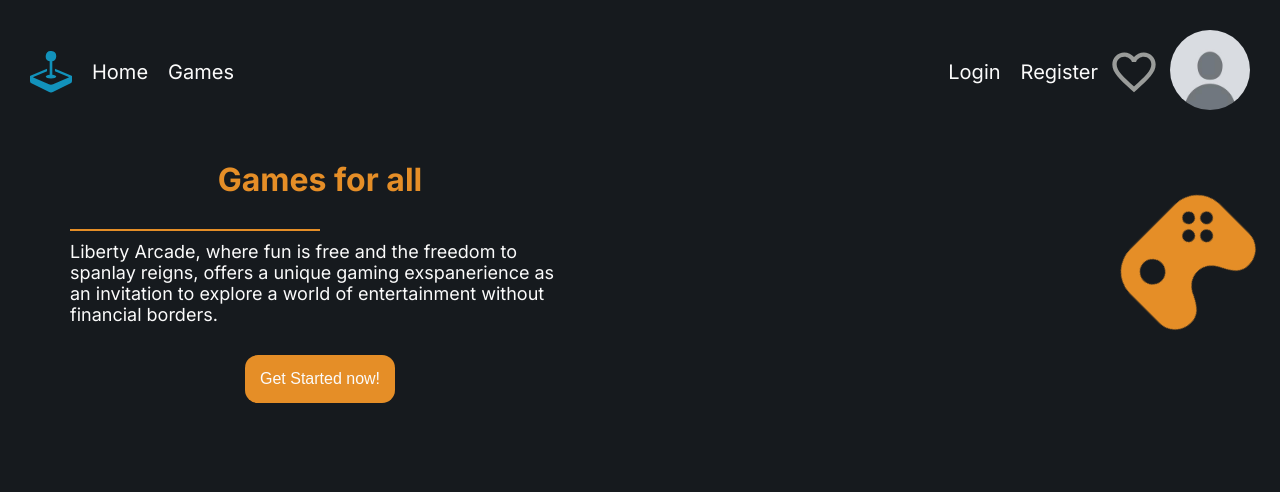
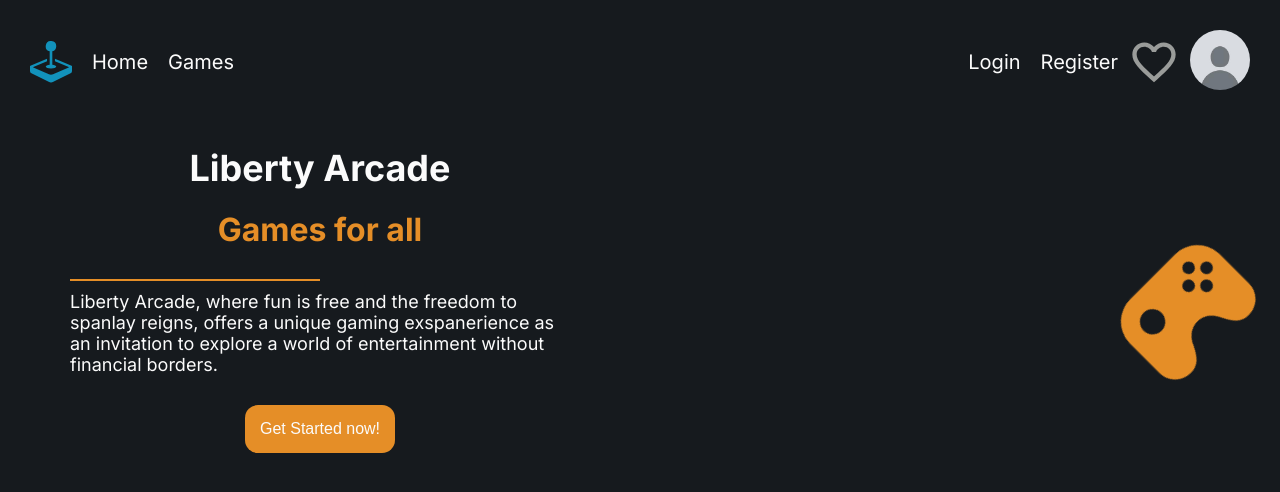
Before and after one commit to MarcospAntunes/LibertyArcade, a React (Vite) app: page / in a window 1280 px wide. Shown: the top 492 px of the page. Built offline with nearby package versions, Linux system fonts and the light colour scheme.

Commit message:
Melhorada a estrutura e design

```diff
--- a/src/styles/components/header.sass
+++ b/src/styles/components/header.sass
@@ -50,6 +50,7 @@
 
 #photoUser
     width: 50px
+    height: 50px
     border-radius: 50%
     cursor: pointer
 
@@ -76,7 +77,7 @@ nav
     width: 100%
     height: 100vh
     backdrop-filter: blur(3px)
-
+    z-index: 1
 
 #menuNav
     list-style: none
@@ -85,6 +86,7 @@ nav
     gap: 20px
     width: 100%
     height: 100%
+
 
     & ul
         list-style: none
@@ -173,7 +175,8 @@ nav
         height: 52px
 
     #photoUser
-        width: 80px
+        width: 60px
+        height: 60px
 
     #dropDownProfile
         top: 8.2rem !important
--- a/src/styles/components/home.sass
+++ b/src/styles/components/home.sass
@@ -41,6 +41,7 @@
     #mainHome
         flex-direction: row
         justify-content: space-around
+        padding-top: 50px
 
     .sectionHome
         text-align: left
```
